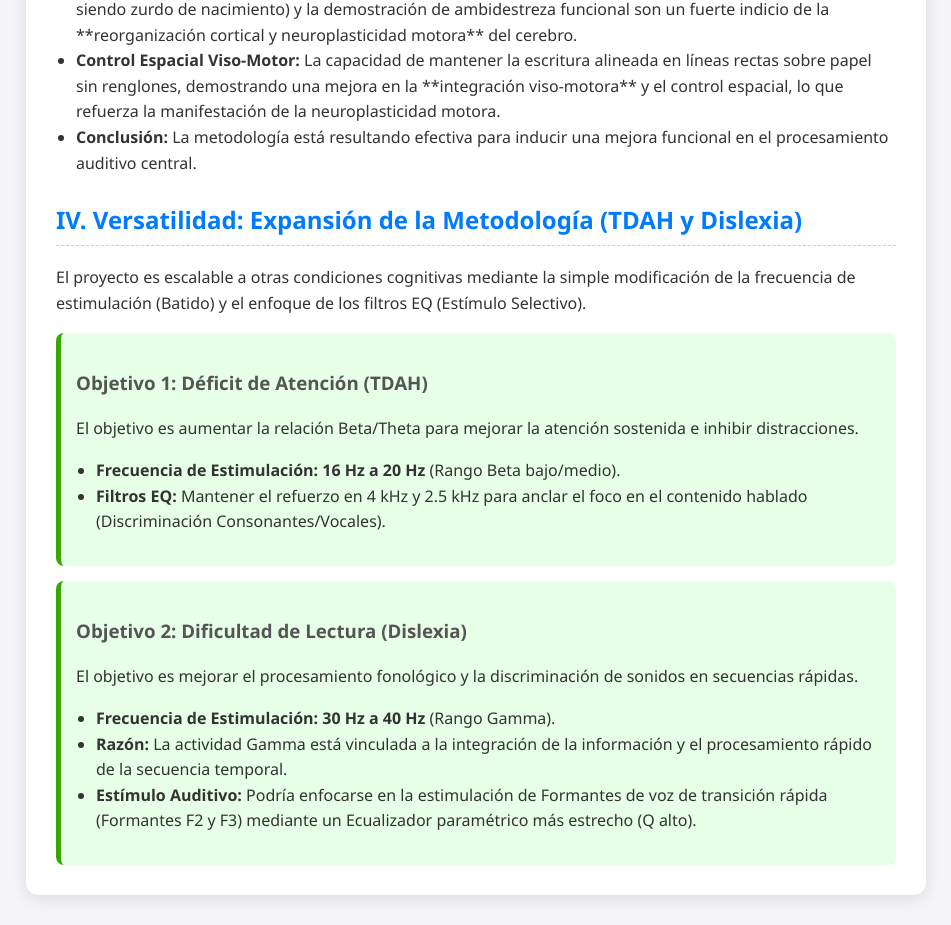
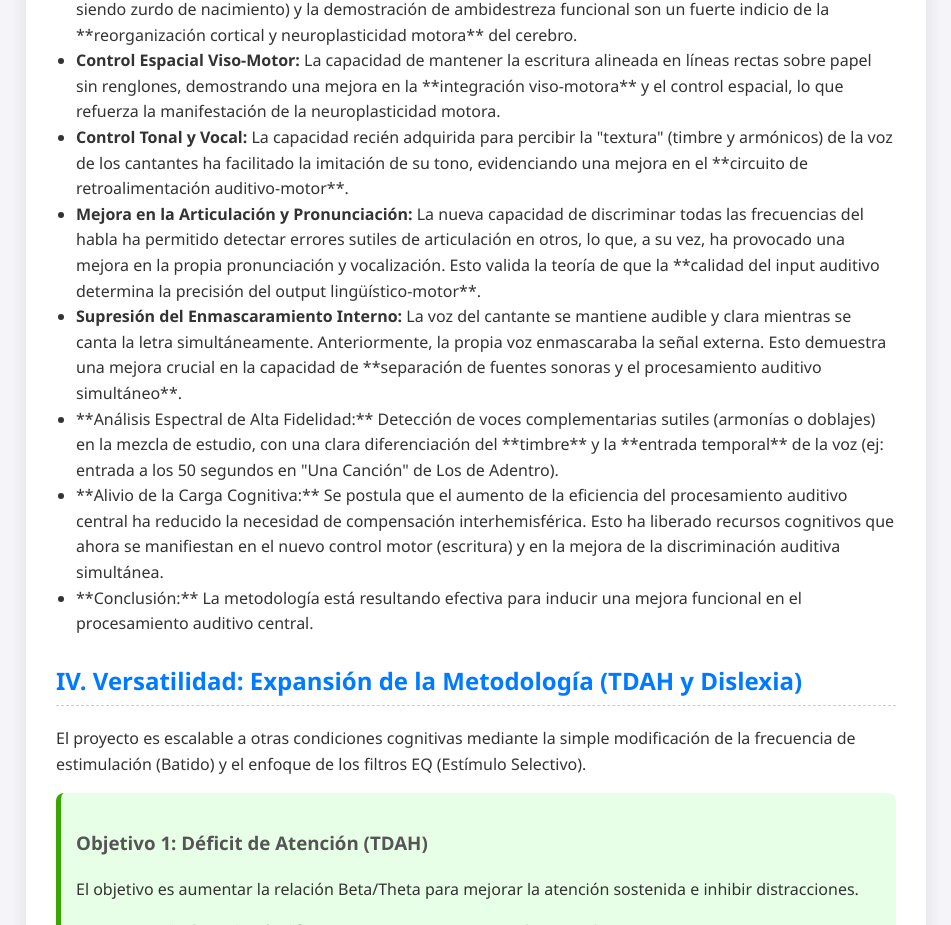
Before and after one commit to astivenr/BioSTAIR-11-ORG, a plain HTML site: page docs/AVANCE_NEUROPLASTICIDAD.html in a window 1280 px wide. Shown: the part 2039-2964 px from the top of the page, without its empty margins (164-1115 px from the left). Drawn offline with Linux system fonts and the light colour scheme.

Commit message:
Add new findings on auditory processing improvements

```diff
--- a/docs/AVANCE_NEUROPLASTICIDAD.html
+++ b/docs/AVANCE_NEUROPLASTICIDAD.html
@@ -209,7 +209,12 @@
             <li><strong>Nuevo Hallazgo (Patrones):</strong> Detección de patrones melódicos sutiles dentro de grabaciones complejas (ej: similitud del intro de "The Look" de Roxette con el tema de Knight Rider), lo cual indica una mejora en la discriminación de secuencias temporales.</li>
             <li><strong>Capacidad Motora (Ambidiestro):</strong> El reciente impulso de escribir con la mano derecha (no dominante, siendo zurdo de nacimiento) y la demostración de ambidestreza funcional son un fuerte indicio de la **reorganización cortical y neuroplasticidad motora** del cerebro.</li>
             <li><strong>Control Espacial Viso-Motor:</strong> La capacidad de mantener la escritura alineada en líneas rectas sobre papel sin renglones, demostrando una mejora en la **integración viso-motora** y el control espacial, lo que refuerza la manifestación de la neuroplasticidad motora.</li>
-            <li><strong>Conclusión:</strong> La metodología está resultando efectiva para inducir una mejora funcional en el procesamiento auditivo central.</li>
+            <li><strong>Control Tonal y Vocal:</strong> La capacidad recién adquirida para percibir la "textura" (timbre y armónicos) de la voz de los cantantes ha facilitado la imitación de su tono, evidenciando una mejora en el **circuito de retroalimentación auditivo-motor**.</li>
+            <li><strong>Mejora en la Articulación y Pronunciación:</strong> La nueva capacidad de discriminar todas las frecuencias del habla ha permitido detectar errores sutiles de articulación en otros, lo que, a su vez, ha provocado una mejora en la propia pronunciación y vocalización. Esto valida la teoría de que la **calidad del input auditivo determina la precisión del output lingüístico-motor**.</li>
+            <li><strong>Supresión del Enmascaramiento Interno:</strong> La voz del cantante se mantiene audible y clara mientras se canta la letra simultáneamente. Anteriormente, la propia voz enmascaraba la señal externa. Esto demuestra una mejora crucial en la capacidad de **separación de fuentes sonoras y el procesamiento auditivo simultáneo**.</li>
+            <li>**Análisis Espectral de Alta Fidelidad:** Detección de voces complementarias sutiles (armonías o doblajes) en la mezcla de estudio, con una clara diferenciación del **timbre** y la **entrada temporal** de la voz (ej: entrada a los 50 segundos en "Una Canción" de Los de Adentro).</li>
+            <li>**Alivio de la Carga Cognitiva:** Se postula que el aumento de la eficiencia del procesamiento auditivo central ha reducido la necesidad de compensación interhemisférica. Esto ha liberado recursos cognitivos que ahora se manifiestan en el nuevo control motor (escritura) y en la mejora de la discriminación auditiva simultánea.</li>
+            <li>**Conclusión:** La metodología está resultando efectiva para inducir una mejora funcional en el procesamiento auditivo central.</li>
         </ul>
 
         <h2 style="color: #007bff;">IV. Versatilidad: Expansión de la Metodología (TDAH y Dislexia)</h2>
```
